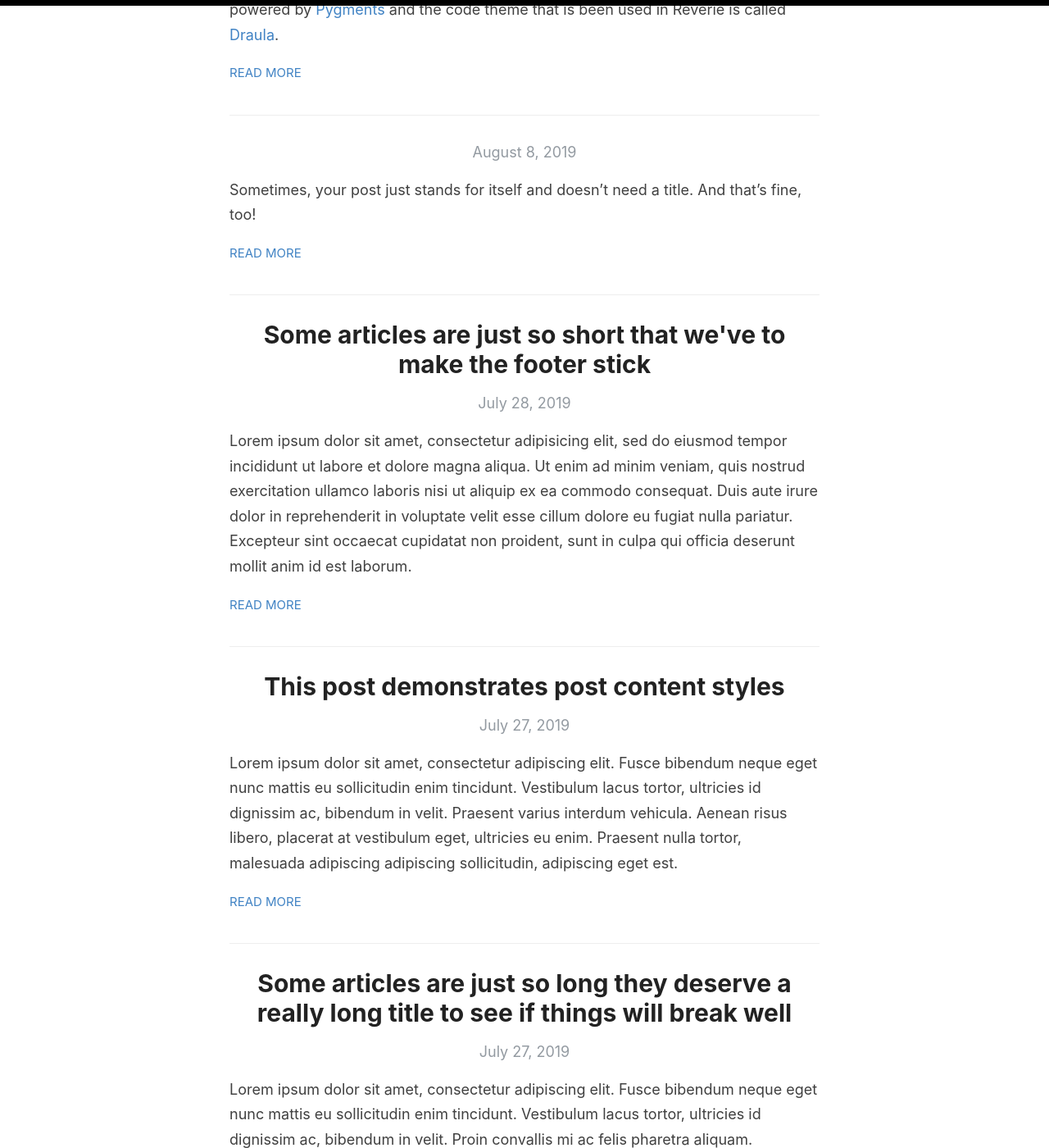
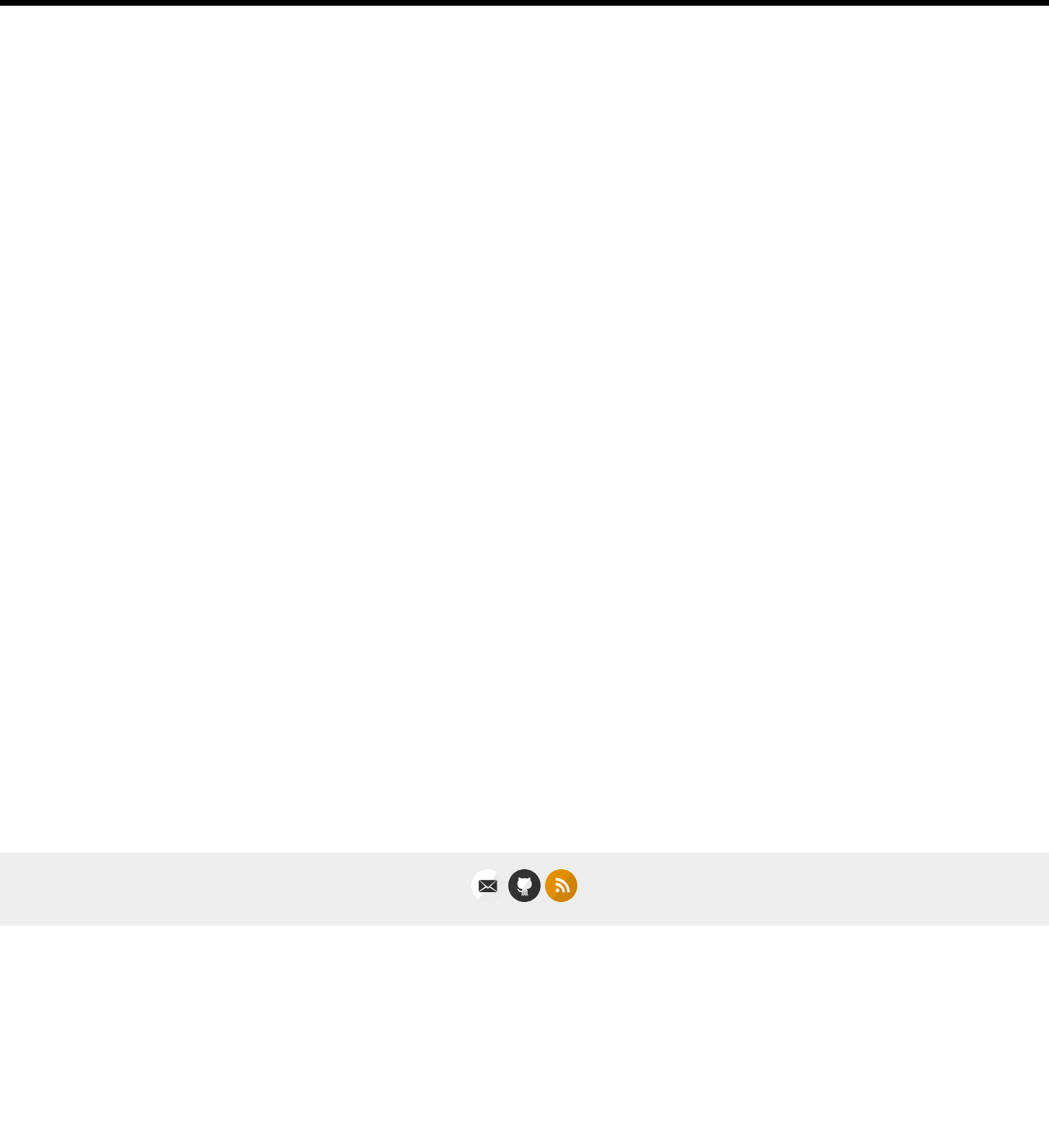
Before and after one commit to bradddd/bradddd.github.io, a Jekyll site: the page built from index.html, in a window 1280 px wide and 1400 px high, scrolled down 271 px. Shown: the whole window at 82% size. Built offline with Jekyll 4.4.1, drawn with Linux system fonts in a browser that asks for light colours; the list of posts is cut into pages by our own code; some of the changed text lies outside the part shown.

Commit message:
hello old blog

````diff
--- a/_config.yml
+++ b/_config.yml
@@ -3,16 +3,16 @@
 #
 
 # Name of your site (displayed in the header)
-name: Reverie
+name: More Is Code
 
 # Name of the author
-author: Amit Merchant
+author: Brad Matthiesen
 
 # Short bio or description (displayed in the header)
-description: An elegant Jekyll theme
+description: bradddd.com
 
 # URL of your avatar or profile pic (you could use your GitHub profile pic)
-avatar: /images/reverie.png
+avatar: /images/bradddd.jpg
 
 #
 # Flags below are optional
@@ -21,15 +21,15 @@
 # Includes an icon in the footer for each username you enter
 footer-links:
   dribbble:
-  email: amit.d.merchant@gmail.com
+  email: brad@bradddd.com
   facebook:
   flickr:
-  github: amitmerchant1990/reverie
+  github: bradddd
   instagram:
   linkedin:
   pinterest:
   rss: rss
-  twitter: amit_merchant
+  twitter:
   stackoverflow:
   youtube: # channel/<your_long_string> or user/<user-name>
   googleplus: # anything in your profile username that comes after plus.google.com/
@@ -41,18 +41,18 @@
 disqus:
 
 # Enter your Google Analytics web tracking code (e.g. UA-2110908-2) to activate tracking
-google_analytics: UA-43339302-11
+google_analytics: UA-62924548-1
 
 # Your website URL (e.g. http://amitmerchant1990.github.io or http://www.amitmerchant.com)
 # Used for Sitemap.xml and your RSS feed
-url: http://www.amitmerchant.com/reverie
-enforce_ssl: https://www.amitmerchant.com/reverie
+url: http://bradddd.com/
+enforce_ssl: https://www.bradddd.com/
 
 # If you're hosting your site at a Project repository on GitHub pages
 # (http://yourusername.github.io/repository-name)
 # and NOT your User repository (http://yourusername.github.io)
 # then add in the baseurl here, like this: "/repository-name"
-baseurl: "/reverie"
+baseurl: "/bradddd"
 
 #
 # !! You don't need to change any of the configuration flags below !!
--- a/_pages/about.md
+++ b/_pages/about.md
@@ -3,27 +3,3 @@
 title: About
 permalink: /about/
 ---
-
-[Reverie](https://github.com/amitmerchant1990/reverie) is a Jekyll theme which is simple and opinionated. It's actually a fork of [jekyll-now](https://github.com/barryclark/jekyll-now) with some additional features and personal touches which I've implemented to suit my needs for [my blog](https://www.amitmerchant.com).
-
-This is a plug-and-play Jekyll theme which you can use on GitHub Pages without even setting up a local environment.
-
-## Features
-
-- Command-line free fork-first workflow, using GitHub.com to create, customize and post to your blog
-- Fully responsive and mobile optimized base theme
-- Sass/Coffeescript support using Jekyll 2.0
-- Free hosting on your GitHub Pages user site
-- All the SEO goodies comes in-built
-- Markdown blogging
-- Syntax highlighting using Pygments
-    - [Dracula syntax theme](https://draculatheme.com/) included
-- Disqus commenting
-- Google Analytics integration
-- Fuzzy search across blog posts
-- Pagination of posts works out-of-the-box.
-- Categorize posts out-of-the box
-- RSS Feed
-- In-built sitemap
-
-Learn more about it [here](https://github.com/amitmerchant1990/reverie) on how to get started.
--- a/_posts/2019-02-13-introducing-reverie-jekyll-theme.md
+++ /dev/null
@@ -1,85 +0,0 @@
----
-layout: post
-title: Introducing Reverie - A ridiculously elegant Jekyll theme
-categories: [Miscellaneous, Jekyll]
----
-
-[Reverie](https://github.com/amitmerchant1990/reverie) is a [Jekyll](https://jekyllrb.com/)-powered theme which is simple and opinionated. It's actually a fork of [jekyll-now](https://github.com/barryclark/jekyll-now) with some additional features and personal touches which I've implemented to suit my needs for my blog.
-
-This is a plug-and-play Jekyll theme which you can use on GitHub Pages without even setting up a local environment.
-
-![](/images/reverie-demo.png)
-
-## Features overview
-
-- Command-line free fork-first workflow, using GitHub.com to create, customize and post to your blog
-- Fully responsive and mobile optimized base theme
-- Sass/Coffeescript support using Jekyll 2.0
-- Free hosting on your GitHub Pages user site
-- All the SEO goodies comes in-built
-- Markdown blogging
-- Syntax highlighting using Pygments
-    - [Dracula syntax theme](https://draculatheme.com/) included
-- Disqus commenting
-- Google Analytics integration
-- Fuzzy search across blog posts
-- Pagination of posts works out-of-the-box.
-- Categorize posts out-of-the box
-- RSS Feed
-- In-built sitemap
-
-<div style="text-align: center;">
- <script async type="text/javascript" src="//cdn.carbonads.com/carbon.js?serve=CE7D6KJY&placement=wwwamitmerchantcom" id="_carbonads_js"></script>
-</div>
-
-## Using Reverie on GitHub Pages
-
-### Step 1) Fork Reverie to your User Repository
-
-Fork [this repository](https://github.com/amitmerchant1990/reverie), then rename the repository to `yourgithubusername.github.io`.
-
-Alternatively, you can use [Use this template](https://github.com/amitmerchant1990/reverie/generate) button if you want to create a repository with a clean commit history which will use Reverie as a template.
-
-Your Jekyll blog will often be viewable immediately at <https://yourgithubusername.github.io> (if it's not, you can often force it to build by completing step 2)
-
-### Step 2) Customize and view your site
-
-Enter your site name, description, avatar and many other options by editing the `_config.yml` file. You can easily turn on Google Analytics tracking, Disqus commenting and social icons here.
-
-Making a change to `_config.yml` (or any file in your repository) will force GitHub Pages to rebuild your site with jekyll. Your rebuilt site will be viewable a few seconds later at <https://yourgithubusername.github.io> - if not, give it ten minutes as GitHub suggests and it'll appear soon.
-
-### Step 3) Publish your first blog post
-
-Create a new file called `/_posts/2019-2-13-Hello-World.md` to publish your first blog post. That's all you need to do to publish your first blog post! This [Markdown Cheatsheet](https://github.com/adam-p/markdown-here/wiki/Markdown-Cheatsheet) might come in handy while writing the posts.
-
-> You can add additional posts in the browser on GitHub.com too! Just hit the <kbd>Create new file</kbd> button in `/_posts/` to create new content. Just make sure to include the [front-matter](http://jekyllrb.com/docs/frontmatter/) block at the top of each new blog post and make sure the post's filename is in this format: year-month-day-title.md
-
-## Using Categories in Reverie
-
-You can categorize your content based on `categories` in Reverie. For this, you just need to add `categories` in front matter like below:
-
-For adding single category:
-
-```md
-categories: JavaScript
-```
-
-For adding multiple categories:
-
-```md
-categories: [PHP, Laravel]
-```
-
-The contegorized content can be shown over this URL: <https://yourgithubusername.github.io/categories/>
-
-## RSS
-
-The generated [RSS feed](https://en.wikipedia.org/wiki/RSS) of your blog can be found at <https://yourgithubusername.github.io/feed>. You can see the example RSS feed over [here](https://www.amitmerchant.com/reverie/feed).
-
-## Sitemap
-
-The generated sitemap of your blog can be found at <https://yourgithubusername.github.io/sitemap>. You can see the example sitemap feed over [here](https://www.amitmerchant.com/reverie/sitemap).
-
-## License
-
-MIT
--- a/_posts/2019-08-08-no-title-posts.md
+++ /dev/null
@@ -1,6 +0,0 @@
----
-layout: post
-title: ""
-categories: Miscellaneous
----
-Sometimes, your post just stands for itself and doesn't need a title. And that's fine, too!
--- a/_posts/2019-7-27-super-long-article.md
+++ /dev/null
@@ -1,11 +0,0 @@
----
-layout: post
-title: Some articles are just so long they deserve a really long title to see if things will break well
-categories: Miscellaneous
----
-
-Lorem ipsum dolor sit amet, consectetur adipiscing elit. Fusce bibendum neque eget nunc mattis eu sollicitudin enim tincidunt. Vestibulum lacus tortor, ultricies id dignissim ac, bibendum in velit. Proin convallis mi ac felis pharetra aliquam. Curabitur dignissim accumsan rutrum. In arcu magna, aliquet vel pretium et, molestie et arcu. Mauris lobortis nulla et felis ullamcorper bibendum. Phasellus et hendrerit mauris. Proin eget nibh a massa vestibulum pretium. Suspendisse eu nisl a ante aliquet bibendum quis a nunc. Praesent varius interdum vehicula. Aenean risus libero, placerat at vestibulum eget, ultricies eu enim. Praesent nulla tortor, malesuada adipiscing adipiscing sollicitudin, adipiscing eget est.
-
-Lorem ipsum dolor sit amet, consectetur adipiscing elit. Fusce bibendum neque eget nunc mattis eu sollicitudin enim tincidunt. Vestibulum lacus tortor, ultricies id dignissim ac, bibendum in velit. Proin convallis mi ac felis pharetra aliquam. Curabitur dignissim accumsan rutrum. In arcu magna, aliquet vel pretium et, molestie et arcu. Mauris lobortis nulla et felis ullamcorper bibendum. Phasellus et hendrerit mauris. Proin eget nibh a massa vestibulum pretium. Suspendisse eu nisl a ante aliquet bibendum quis a nunc. Praesent varius interdum vehicula. Aenean risus libero, placerat at vestibulum eget, ultricies eu enim. Praesent nulla tortor, malesuada adipiscing adipiscing sollicitudin, adipiscing eget est.
-
-Lorem ipsum dolor sit amet, consectetur adipiscing elit. Fusce bibendum neque eget nunc mattis eu sollicitudin enim tincidunt. Vestibulum lacus tortor, ultricies id dignissim ac, bibendum in velit. Proin convallis mi ac felis pharetra aliquam. Curabitur dignissim accumsan rutrum. In arcu magna, aliquet vel pretium et, molestie et arcu. Mauris lobortis nulla et felis ullamcorper bibendum. Phasellus et hendrerit mauris. Proin eget nibh a massa vestibulum pretium. Suspendisse eu nisl a ante aliquet bibendum quis a nunc. Praesent varius interdum vehicula. Aenean risus libero, placerat at vestibulum eget, ultricies eu enim. Praesent nulla tortor, malesuada adipiscing adipiscing sollicitudin, adipiscing eget est.
--- a/_posts/2019-7-27-this-post-demonstrates-post-content-styles.md
+++ /dev/null
@@ -1,95 +0,0 @@
----
-layout: post
-title: This post demonstrates post content styles
-categories: Miscellaneous
----
-
-Lorem ipsum dolor sit amet, consectetur adipiscing elit. Fusce bibendum neque eget nunc mattis eu sollicitudin enim tincidunt. Vestibulum lacus tortor, ultricies id dignissim ac, bibendum in velit. Praesent varius interdum vehicula. Aenean risus libero, placerat at vestibulum eget, ultricies eu enim. Praesent nulla tortor, malesuada adipiscing adipiscing sollicitudin, adipiscing eget est.
-
-## Some great heading (h2)
-
-Proin convallis mi ac felis pharetra aliquam. Curabitur dignissim accumsan rutrum. In arcu magna, aliquet vel pretium et, molestie et arcu.
-
-Mauris lobortis nulla et felis ullamcorper bibendum. Phasellus et hendrerit mauris. Proin eget nibh a massa vestibulum pretium. Suspendisse eu nisl a ante aliquet bibendum quis a nunc. Praesent varius interdum vehicula. Aenean risus libero, placerat at vestibulum eget, ultricies eu enim. Praesent nulla tortor, malesuada adipiscing adipiscing sollicitudin, adipiscing eget est.
-
-## Another great heading (h2)
-
-Lorem ipsum dolor sit amet, consectetur adipiscing elit. Fusce bibendum neque eget nunc mattis eu sollicitudin enim tincidunt. Vestibulum lacus tortor, ultricies id dignissim ac, bibendum in velit.
-
-### Some great subheading (h3)
-
-Proin convallis mi ac felis pharetra aliquam. Curabitur dignissim accumsan rutrum. In arcu magna, aliquet vel pretium et, molestie et arcu. Mauris lobortis nulla et felis ullamcorper bibendum.
-
-Phasellus et hendrerit mauris. Proin eget nibh a massa vestibulum pretium. Suspendisse eu nisl a ante aliquet bibendum quis a nunc.
-
-### Some great subheading (h3)
-
-Praesent varius interdum vehicula. Aenean risus libero, placerat at vestibulum eget, ultricies eu enim. Praesent nulla tortor, malesuada adipiscing adipiscing sollicitudin, adipiscing eget est.
-
-> This quote will change your life. It will reveal the secrets of the universe, and all the wonders of humanity. Don't misuse it.
-
-Lorem ipsum dolor sit amet, consectetur adipiscing elit. Fusce bibendum neque eget nunc mattis eu sollicitudin enim tincidunt.
-
-### Some great subheading (h3)
-
-Vestibulum lacus tortor, ultricies id dignissim ac, bibendum in velit. Proin convallis mi ac felis pharetra aliquam. Curabitur dignissim accumsan rutrum.
-
-```html
-<html>
-  <head>
-  </head>
-  <body>
-    <p>Hello, World!</p>
-  </body>
-</html>
-```
-
-
-In arcu magna, aliquet vel pretium et, molestie et arcu. Mauris lobortis nulla et felis ullamcorper bibendum. Phasellus et hendrerit mauris.
-
-#### You might want a sub-subheading (h4)
-
-In arcu magna, aliquet vel pretium et, molestie et arcu. Mauris lobortis nulla et felis ullamcorper bibendum. Phasellus et hendrerit mauris.
-
-In arcu magna, aliquet vel pretium et, molestie et arcu. Mauris lobortis nulla et felis ullamcorper bibendum. Phasellus et hendrerit mauris.
-
-#### But it's probably overkill (h4)
-
-In arcu magna, aliquet vel pretium et, molestie et arcu. Mauris lobortis nulla et felis ullamcorper bibendum. Phasellus et hendrerit mauris.
-
-### Oh hai, an unordered list!!
-
-In arcu magna, aliquet vel pretium et, molestie et arcu. Mauris lobortis nulla et felis ullamcorper bibendum. Phasellus et hendrerit mauris.
-
-- First item, yo
-- Second item, dawg
-- Third item, what what?!
-- Fourth item, fo sheezy my neezy
-
-### Oh hai, an ordered list!!
-
-In arcu magna, aliquet vel pretium et, molestie et arcu. Mauris lobortis nulla et felis ullamcorper bibendum. Phasellus et hendrerit mauris.
-
-1. First item, yo
-2. Second item, dawg
-3. Third item, what what?!
-4. Fourth item, fo sheezy my neezy
-
-
-
-## Headings are cool! (h2)
-
-Proin eget nibh a massa vestibulum pretium. Suspendisse eu nisl a ante aliquet bibendum quis a nunc. Praesent varius interdum vehicula. Aenean risus libero, placerat at vestibulum eget, ultricies eu enim. Praesent nulla tortor, malesuada adipiscing adipiscing sollicitudin, adipiscing eget est.
-
-Praesent nulla tortor, malesuada adipiscing adipiscing sollicitudin, adipiscing eget est.
-
-Proin eget nibh a massa vestibulum pretium. Suspendisse eu nisl a ante aliquet bibendum quis a nunc.
-
-### Tables
-
-|Title 1               | Title 2               | Title 3               | Title 4              |
-|--------------------- | --------------------- | --------------------- | ---------------------|
-|lorem                 | lorem ipsum           | lorem ipsum dolor     | lorem ipsum dolor sit|
-|lorem ipsum dolor sit | lorem ipsum dolor sit | lorem ipsum dolor sit | lorem ipsum dolor sit|
-|lorem ipsum dolor sit | lorem ipsum dolor sit | lorem ipsum dolor sit | lorem ipsum dolor sit|
-|lorem ipsum dolor sit | lorem ipsum dolor sit | lorem ipsum dolor sit | lorem ipsum dolor sit|
--- a/_posts/2019-7-28-super-short-article.md
+++ /dev/null
@@ -1,7 +0,0 @@
----
-layout: post
-title: Some articles are just so short that we've to make the footer stick
-categories: Miscellaneous
----
-
-Lorem ipsum dolor sit amet, consectetur adipisicing elit, sed do eiusmod tempor incididunt ut labore et dolore magna aliqua. Ut enim ad minim veniam, quis nostrud exercitation ullamco laboris nisi ut aliquip ex ea commodo consequat. Duis aute irure dolor in reprehenderit in voluptate velit esse cillum dolore eu fugiat nulla pariatur. Excepteur sint occaecat cupidatat non proident, sunt in culpa qui officia deserunt mollit anim id est laborum.
--- a/_posts/2019-8-12-code-snippets.md
+++ /dev/null
@@ -1,42 +0,0 @@
----
-layout: post
-title:  Code snippets in a blog post
-categories: [HTML,Code]
----
-
-This post demonstrate the use of code snippets in the theme. The code snippets are powered by [Pygments](http://pygments.org/) and the code theme that is been used in Reverie is called [Draula](https://draculatheme.com/).
-
-This is a raw snippet:
-
-```
-hello world
-123
-This is a text snippet
-```
-
-This is a PHP snippet:
-
-```php
-<?php
-    echo 'Hello, World!';
-?>
-```
-
-This is a JavaScript snippet:
-
-```js
-const add = (a, b) => a + b
-const minus = (a, b) => a - b
-
-console.log(add(100,200))  // 300
-console.log(minus(100,200))  // -100
-```
-
-This is a Python snippet:
-
-```python
-def say_hello():
-    print("hello world!")
-
-say_hello()   // "hello world!"
-```
````
Also changed, not shown: images/favicon-32x32.png.
